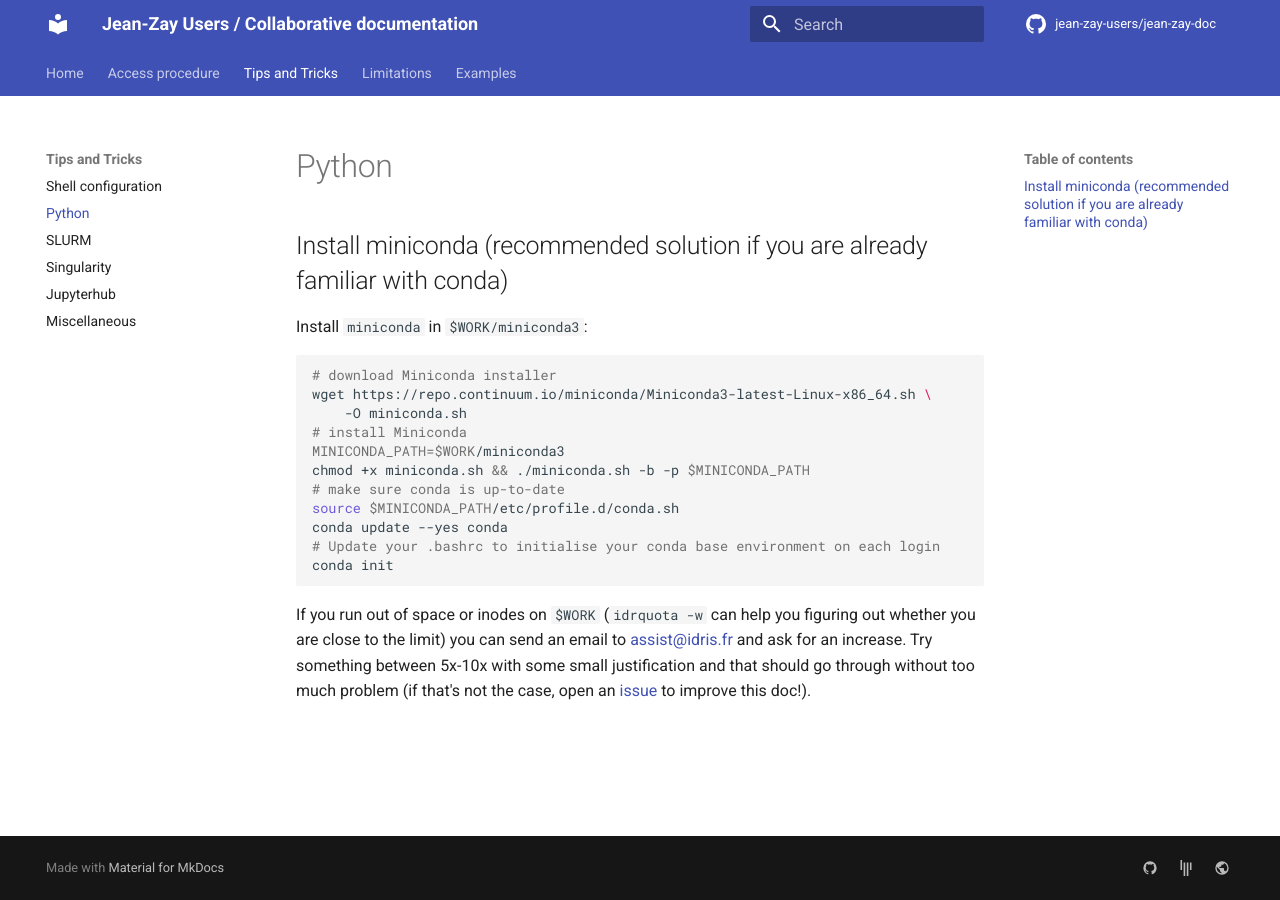
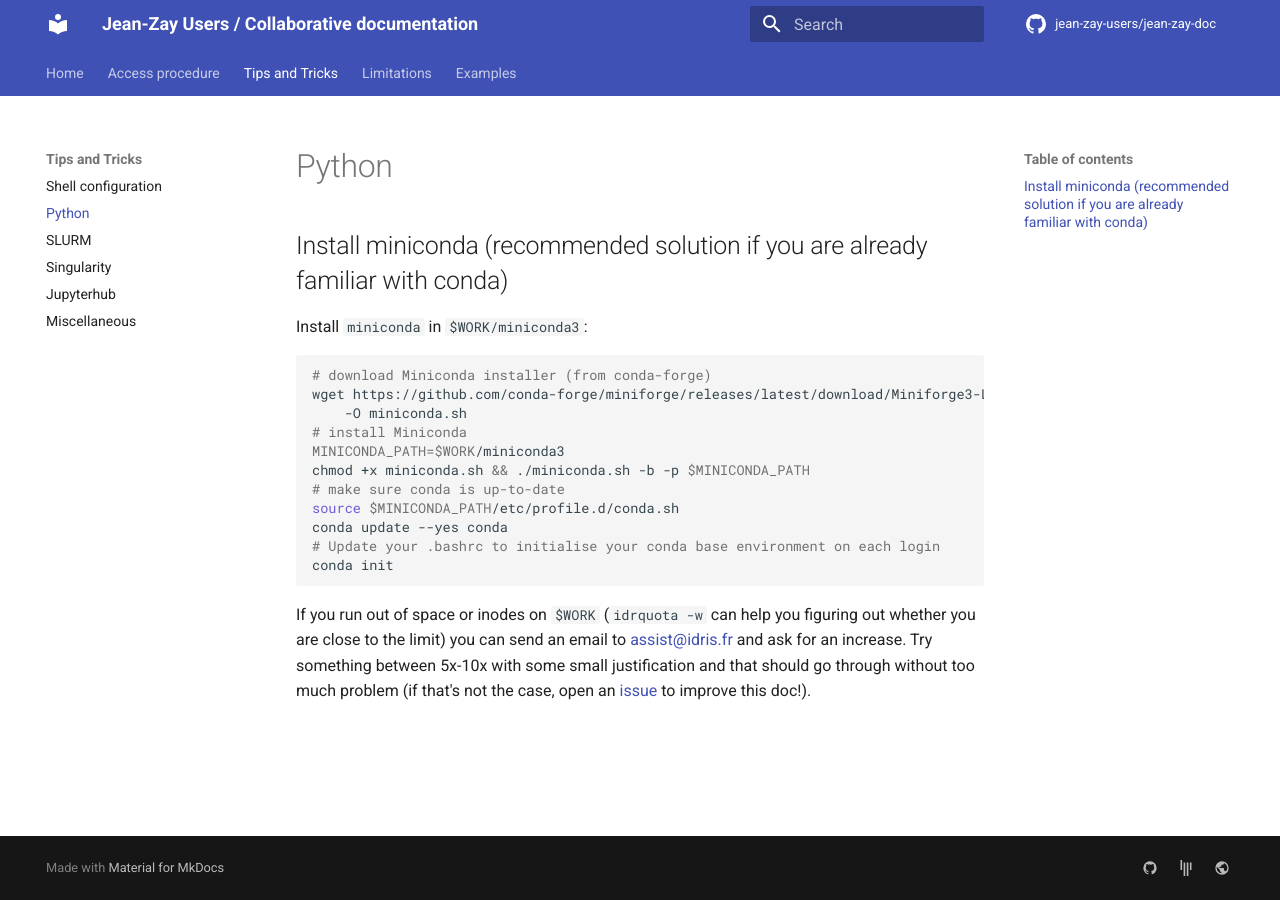
Before and after one commit to jean-zay-users/jean-zay-doc, an MkDocs documentation site: the page built from docs/tips/python.md, in a window 1280 px wide. Built offline with MkDocs 1.6.1 and Material for MkDocs 9.7.7, drawn with Linux system fonts in a browser that asks for light colours; comment, search, counter and statistics services are not loaded.

Commit message:
Recommend using miniforge (#96)

````diff
--- a/docs/tips/python.md
+++ b/docs/tips/python.md
@@ -5,8 +5,8 @@
 Install `miniconda` in `$WORK/miniconda3`:
 
 ```bash
-# download Miniconda installer
-wget https://repo.continuum.io/miniconda/Miniconda3-latest-Linux-x86_64.sh \
+# download Miniconda installer (from conda-forge)
+wget https://github.com/conda-forge/miniforge/releases/latest/download/Miniforge3-Linux-x86_64.sh \
     -O miniconda.sh
 # install Miniconda
 MINICONDA_PATH=$WORK/miniconda3
````
